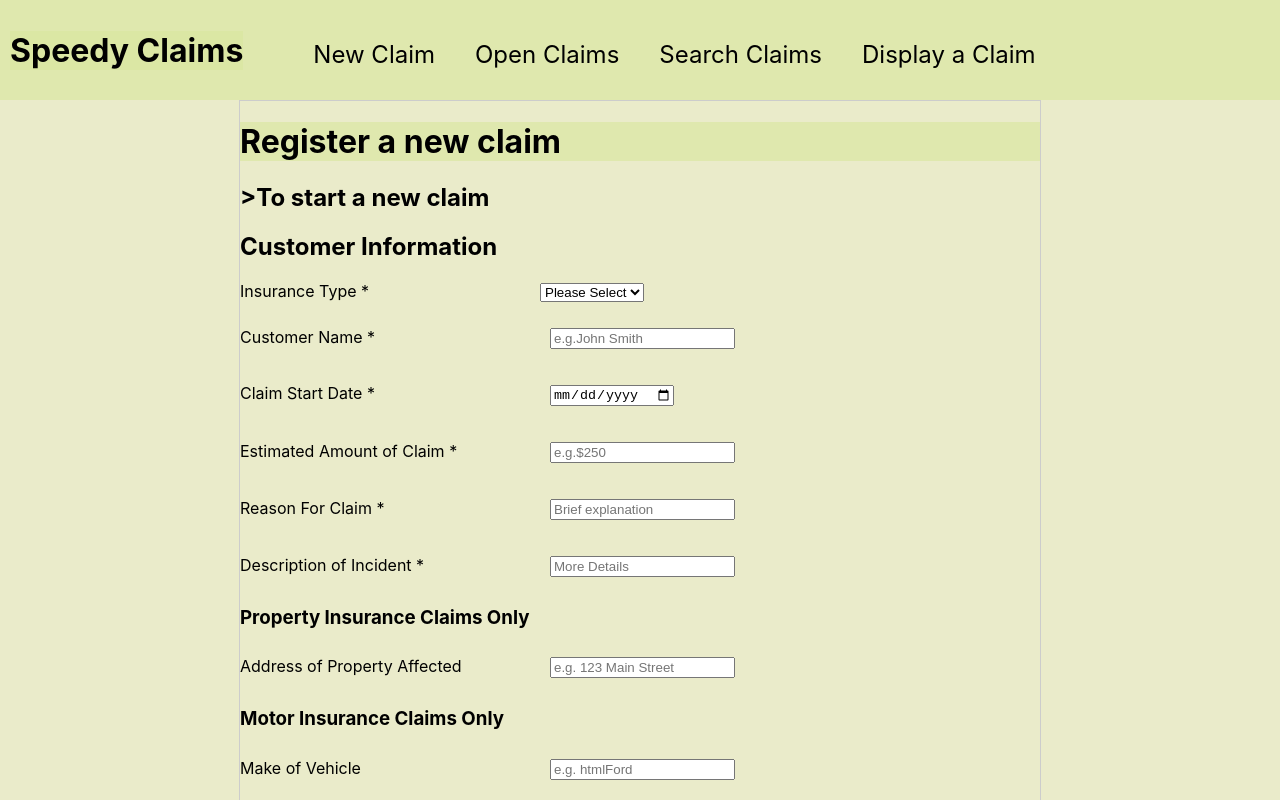
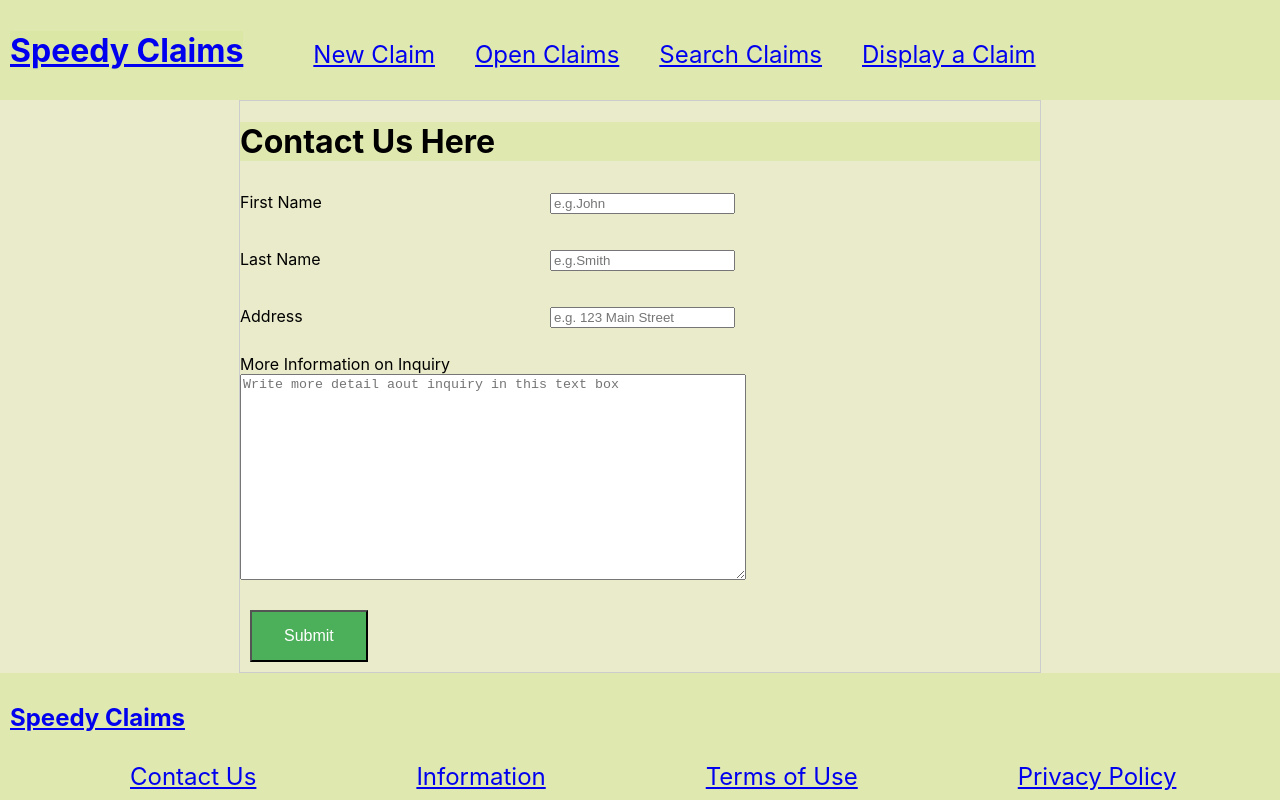
Before and after one commit to vanessa-fullstack/quick-claims, a React (Create React App) app: page /contactus in a window 1280 px wide. Shown: the top 800 px of the page. Built offline with nearby package versions, Linux system fonts and the light colour scheme.

Commit message:
adding navigation and footer components

```diff
--- a/package.json
+++ b/package.json
@@ -8,6 +8,7 @@
     "@testing-library/user-event": "^13.5.0",
     "react": "^18.2.0",
     "react-dom": "^18.2.0",
+    "react-router-dom": "^6.4.4",
     "react-scripts": "5.0.1",
     "web-vitals": "^2.1.4"
   },
--- a/src/App.js
+++ b/src/App.js
@@ -1,3 +1,4 @@
+import { BrowserRouter, Route, Routes } from 'react-router-dom';
 import './App.css';
 import DisplayClaim from './components/DisplayClaim/DisplayClaim';
 import Footer from './components/Footer';
@@ -5,18 +6,31 @@ import Menu from './components/Menu';
 import NewClaim from './components/NewClaim/NewClaim';
 import OpenClaim from './components/OpenClaim/OpenClaim';
 import SearchClaim from './components/SearchClaim/SearchClaim';
+import ContactUs from './components/FooterComponents/ContactUs';
+import Information from './components/FooterComponents/Information';
+import TermsOfUse from './components/FooterComponents/TermsOfUse';
+import PrivacyPolicy from './components/FooterComponents/PrivacyPolicy';
 
 function App() {
 
     return (
-      <div>
-        <Menu />
-        <NewClaim />
-        <OpenClaim />
-        <SearchClaim />
-        <DisplayClaim />
-        <Footer />
-      </div>
+      <BrowserRouter>
+      <Menu />
+      <Routes>
+        <Route path="/newclaim" element = {<NewClaim />} />
+        <Route path="/openclaim" element = {<OpenClaim />}/>
+        <Route path="/searchclaim" element = {<SearchClaim />}/>
+        <Route path="/displayclaim" element = {<DisplayClaim />}/>
+        <Route path="/" element = { <h1>Welcome to the Speedy Claims system</h1>}/>
+        <Route path="*" element = { <h1>Sorry - that page doesn't exist</h1>}/>
+        <Route path="/contactus" element = {<ContactUs />} />
+        <Route path="/information" element = {<Information />} />
+        <Route path="/termsofuse" element = {<TermsOfUse />} />
+        <Route path="/privacypolicy" element = {<PrivacyPolicy />} />
+      </Routes>
+      <Footer />
+
+      </BrowserRouter>
     );
   }
 
--- a/src/components/Footer.js
+++ b/src/components/Footer.js
@@ -1,12 +1,14 @@
+import {Link} from 'react-router-dom';
+
 const Footer = () => {
     return (
     <div className="pageFooter" >
-        <h2>Speedy Claims</h2>
+        <h2><Link to="/">Speedy Claims</Link></h2>
         <ul className="nav">
-            <li>Contact Us</li>
-            <li>Information</li>
-            <li>Terms of Use</li>
-            <li>Privacy Policy</li>
+        <li><Link to="/contactus">Contact Us</Link></li>
+        <li><Link to="/information">Information</Link></li>
+        <li><Link to="/termsofuse">Terms of Use</Link></li>
+        <li><Link to="/privacypolicy">Privacy Policy</Link></li>
         </ul>
     </div>);
 }
--- /dev/null
+++ b/src/components/FooterComponents/ContactUs.js
@@ -0,0 +1,32 @@
+import '../stylesheet.css';
+
+const ContactUs = () => {
+    return (
+    <div className="container">
+        <h1>Contact Us Here</h1>
+        <p>
+        <label htmlFor="customer_name">First Name</label>
+        <input type="text" name="customer_name" id="customer_name" placeholder="e.g.John"/>
+        </p>
+        <p>
+        <label htmlFor="customer_name">Last Name</label>
+        <input type="text" name="customer_name" id="customer_name" placeholder="e.g.Smith"/>
+        </p>
+        <p>
+        <label htmlFor="address">Address</label>
+        <input type="text" name="address" id="address" placeholder="e.g. 123 Main Street"/>
+        </p>
+        <p>
+        <label htmlFor="subject">More Information on Inquiry</label>
+        <textarea id="subject" name="subject" placeholder="Write more detail aout inquiry in this text box" ></textarea>
+        </p>
+        <button>Submit</button>
+
+
+
+
+    </div>
+    );
+}
+
+export default ContactUs;
--- /dev/null
+++ b/src/components/FooterComponents/Information.js
@@ -0,0 +1,11 @@
+import '../stylesheet.css';
+
+const Information = () => {
+    return (
+    <div className="container">
+        <h1>Information goes here</h1>
+    </div>
+    );
+}
+
+export default Information;
--- /dev/null
+++ b/src/components/FooterComponents/PrivacyPolicy.js
@@ -0,0 +1,11 @@
+import '../stylesheet.css';
+
+const PrivacyPolicy = () => {
+    return (
+    <div className="container">
+        <h1>Privacy Policy</h1>
+    </div>
+    );
+}
+
+export default PrivacyPolicy;
--- /dev/null
+++ b/src/components/FooterComponents/TermsOfUse.js
@@ -0,0 +1,11 @@
+import '../stylesheet.css';
+
+const TermsOfUse = () => {
+    return (
+    <div className="container">
+        <h1>Terms of Use</h1>
+    </div>
+    );
+}
+
+export default TermsOfUse;
--- a/src/components/Menu.js
+++ b/src/components/Menu.js
@@ -1,12 +1,14 @@
+import {Link} from 'react-router-dom';
+
 const Menu = () => {
     return (
     <div className="pageHeader" >
-        <h1>Speedy Claims</h1>
+        <h1><Link to="/">Speedy Claims</Link></h1>
         <ul className="nav">
-            <li>New Claim</li>
-            <li>Open Claims</li>
-            <li>Search Claims</li>
-            <li>Display a Claim</li>
+            <li><Link to="/newclaim">New Claim</Link></li>
+            <li><Link to="/openclaim">Open Claims</Link></li>
+            <li><Link to="/searchclaim">Search Claims</Link></li>
+            <li><Link to="/displayclaim">Display a Claim</Link></li>
         </ul>
     </div>);
 }
--- a/src/components/stylesheet.css
+++ b/src/components/stylesheet.css
@@ -60,6 +60,11 @@ select{
     float: none;
 }
 
+#subject{
+    height: 200px;
+    width: 500px;
+}
+
 @media only screen and (min-width: 768px) and (max-width: 1024px) {
     .container{
         width: 767px
```
Also changed, not shown: 1 other file (tests, documents, lock files or other folders).
